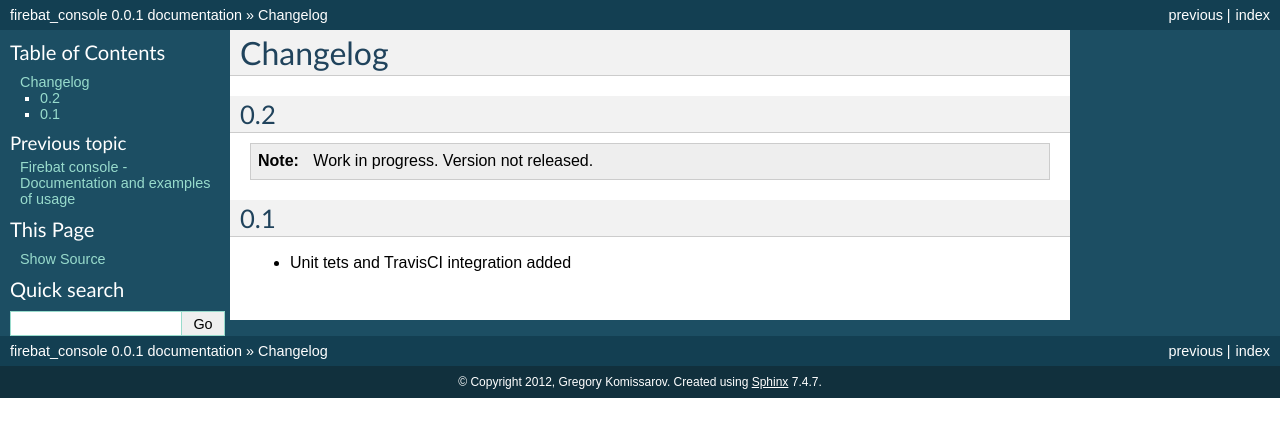
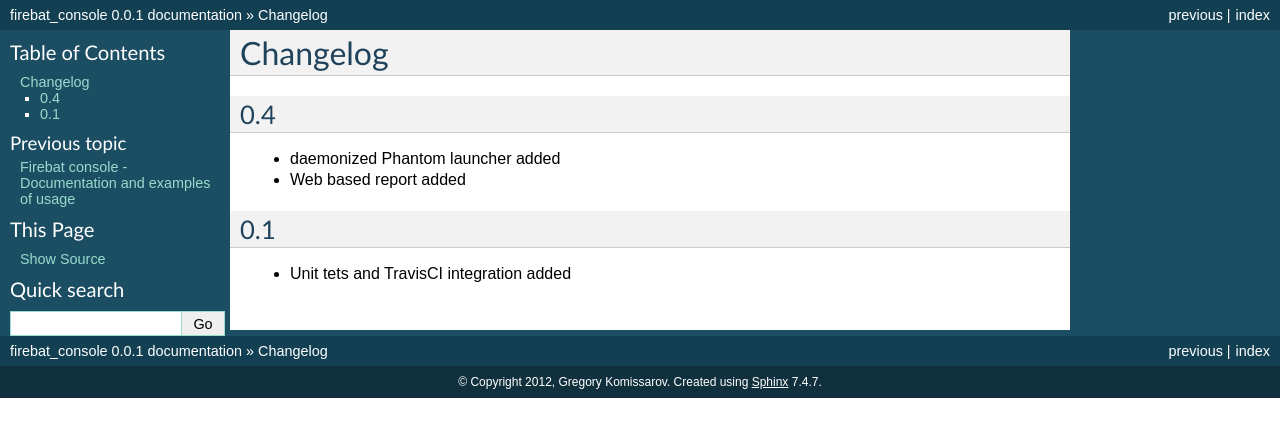
Before and after one commit to greggyNapalm/firebat-console, a Sphinx documentation site: the page built from docs/changelog.rst, in a window 1280 px wide. Shown: the top 437 px of the page. Built offline with Sphinx 7.4.7, drawn with Linux system fonts in a browser that asks for light colours; pages that are not in the unit, such as notebooks, are missing from menus.

Commit message:
changelog updated

```diff
--- a/docs/changelog.rst
+++ b/docs/changelog.rst
@@ -2,12 +2,11 @@
 Changelog
 =========
 
-0.2
+0.4
 ===
 
-.. note::
-
-    Work in progress. Version not released.
+* daemonized Phantom launcher added
+* Web based report added
 
 0.1
 ===
```
